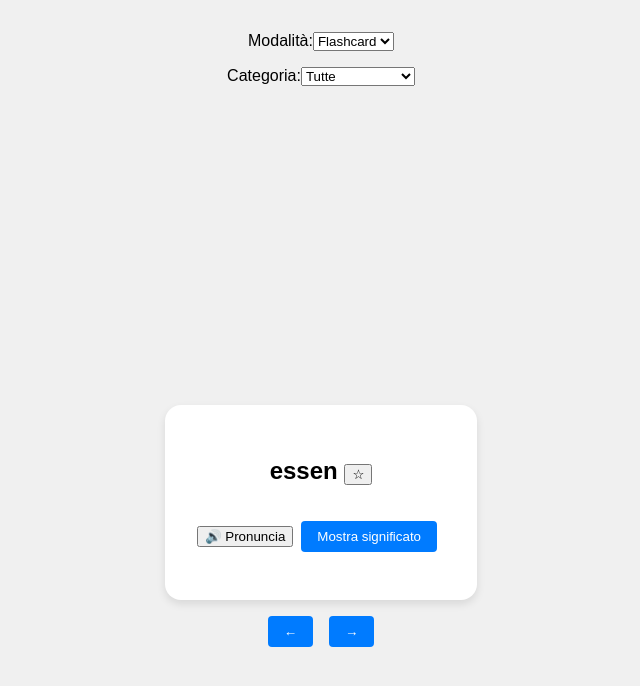
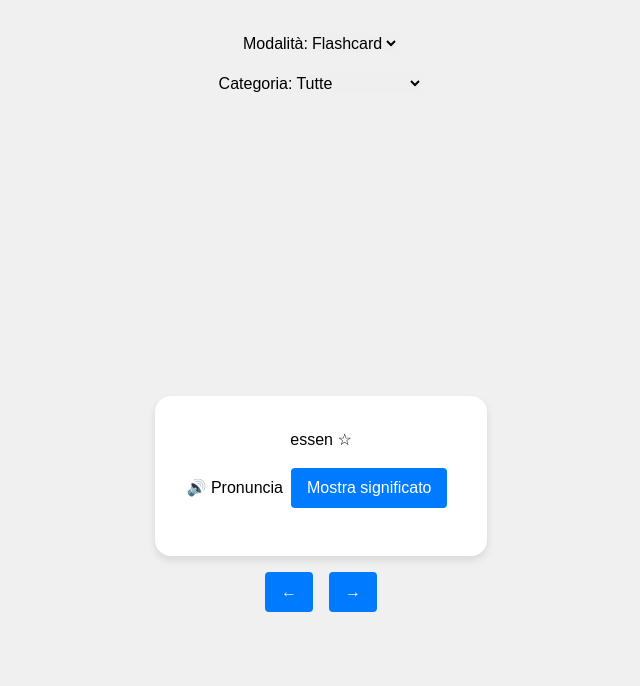
Before and after one commit to JackGarrus/flashy, a React (Create React App) app: page / in a window 1280 px wide. Shown: the top 686 px of the page, without its empty margins (319-959 px from the left). Built offline with nearby package versions, Linux system fonts and the light colour scheme.

Commit message:
add tailwind

```diff
--- a/package.json
+++ b/package.json
@@ -40,5 +40,8 @@
       "last 1 firefox version",
       "last 1 safari version"
     ]
+  },
+  "devDependencies": {
+    "tailwindcss": "^3.4.17"
   }
 }
--- a/src/index.css
+++ b/src/index.css
@@ -1,3 +1,7 @@
+@tailwind base;
+@tailwind components;
+@tailwind utilities;
+
 body {
   margin: 0;
   font-family: sans-serif;
--- /dev/null
+++ b/tailwind.config.js
@@ -0,0 +1,8 @@
+/** @type {import('tailwindcss').Config} */
+module.exports = {
+  content: ["./src/**/*.{js,jsx,ts,tsx}"],
+  theme: {
+    extend: {},
+  },
+  plugins: [],
+};
```
